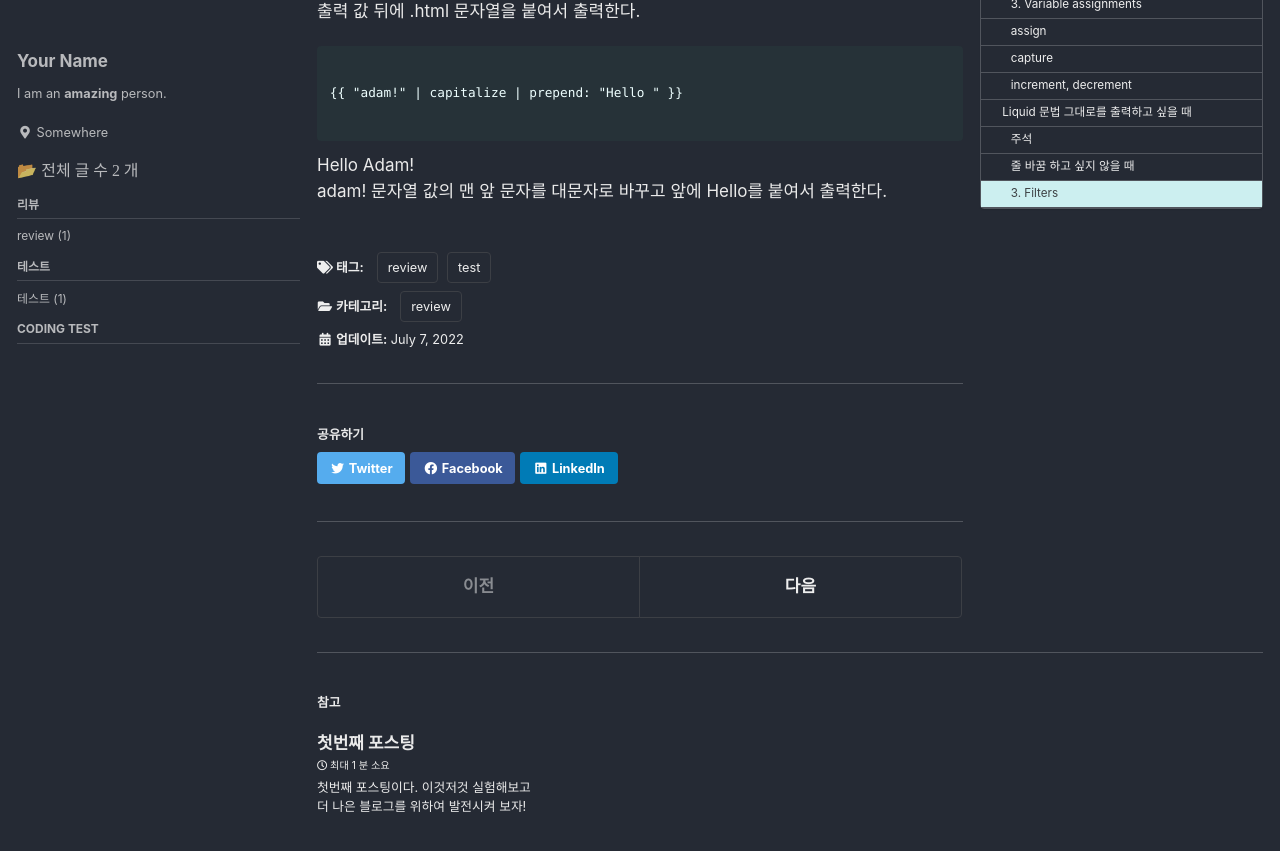
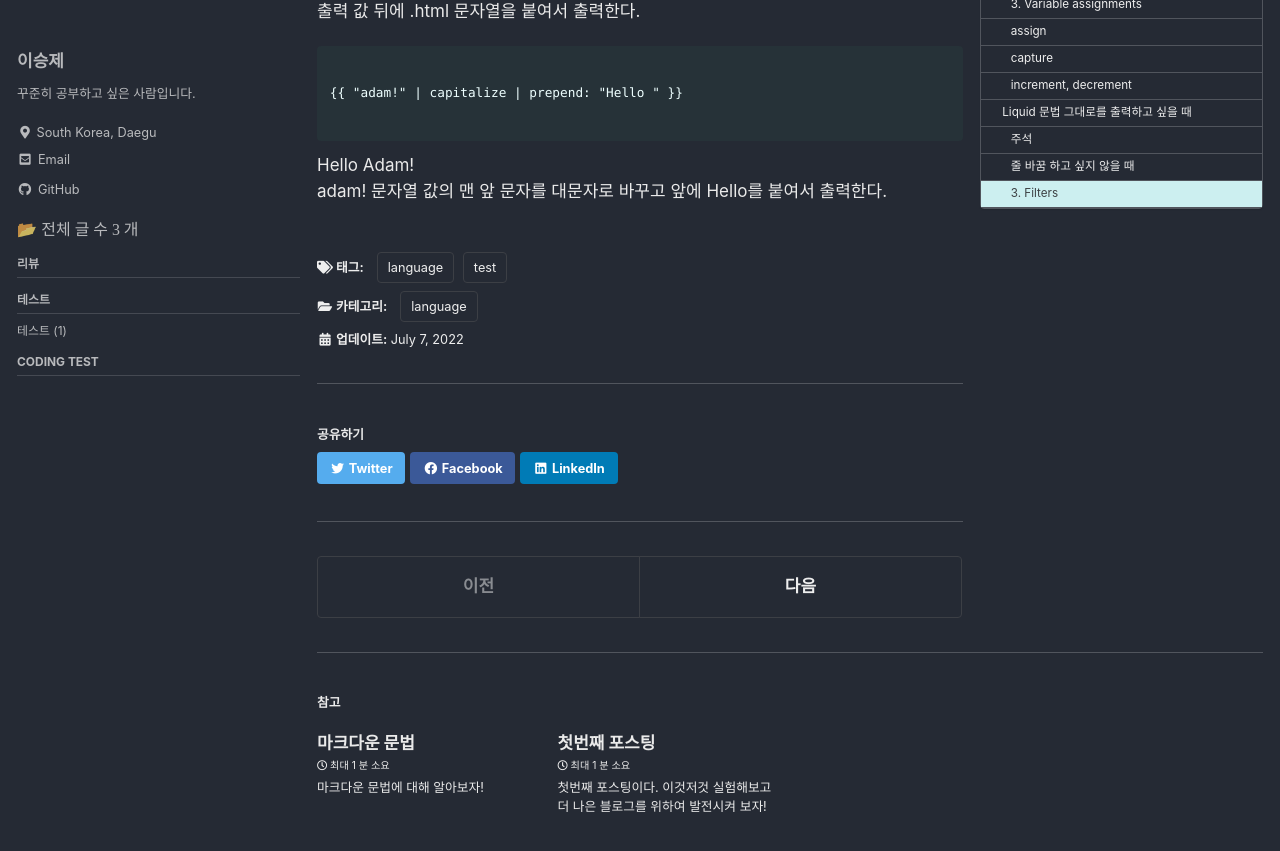
Before and after one commit to komos0509/komos0509.github.io, a Jekyll site: the page built from _posts/2022-07-06-liquid.md, in a window 1280 px wide and 900 px high, scrolled down 3290 px. Shown: the top 851 px of the window. Built offline with Jekyll 4.4.1, drawn with Linux system fonts in a browser that asks for light colours; cached includes are drawn as plain includes; some of the changed text lies outside the part shown.

Commit message:
완성본

```diff
--- a/_config.yml
+++ b/_config.yml
@@ -104,15 +104,15 @@ analytics:
 
 # Site Author
 author:
-  name             : "Your Name"
+  name             : "이승제 "
   avatar           : # path of avatar image, e.g. "/assets/images/bio-photo.jpg"
-  bio              : "I am an **amazing** person."
-  location         : "Somewhere"
+  bio              : "꾸준히 공부하고 싶은 사람입니다."
+  location         : "South Korea, Daegu"
   email            :
   links:
     - label: "Email"
       icon: "fas fa-fw fa-envelope-square"
-      # url: "mailto:your.name@email.com"
+      url: "komos10203040@gmail.com"
     - label: "Website"
       icon: "fas fa-fw fa-link"
       # url: "https://your-website.com"
@@ -124,7 +124,7 @@ author:
       # url: "https://facebook.com/"
     - label: "GitHub"
       icon: "fab fa-fw fa-github"
-      # url: "https://github.com/"
+      url: "https://github.com/komos0509"
     - label: "Instagram"
       icon: "fab fa-fw fa-instagram"
       # url: "https://instagram.com/"
--- a/_data/navigation.yml
+++ b/_data/navigation.yml
@@ -1,7 +1,7 @@
 # main links
 main:
   - title: "Home"
-    url: \index.html
+    url: /index.html
   - title: "Category"
     url: /categories/
   # - title: "Sample Posts"
--- a/_posts/2022-07-06-liquid.md
+++ b/_posts/2022-07-06-liquid.md
@@ -3,9 +3,9 @@ title:  "Liquid 문법"
 excerpt: "Liquid 문법에 대해 알아보자!"
 
 categories:
-  - review
+  - language
 tags:
-  - [review, test]
+  - [language, test]
 
 toc: true
 toc_sticky: true
--- /dev/null
+++ b/_posts/2022-07-07-markdown.md
@@ -0,0 +1,16 @@
+---
+title:  "마크다운 문법"
+excerpt: "마크다운 문법에 대해 알아보자!"
+
+categories:
+  - language
+tags:
+  - [language, test]
+
+toc: true
+toc_sticky: true
+toc_label : "C O N T E N T S"
+
+date: 2022-07-07
+last_modified_at: 2022-07-07
+---
```
Also changed, not shown: _pages/categories/category-language.md (added, +11 -0 lines).
